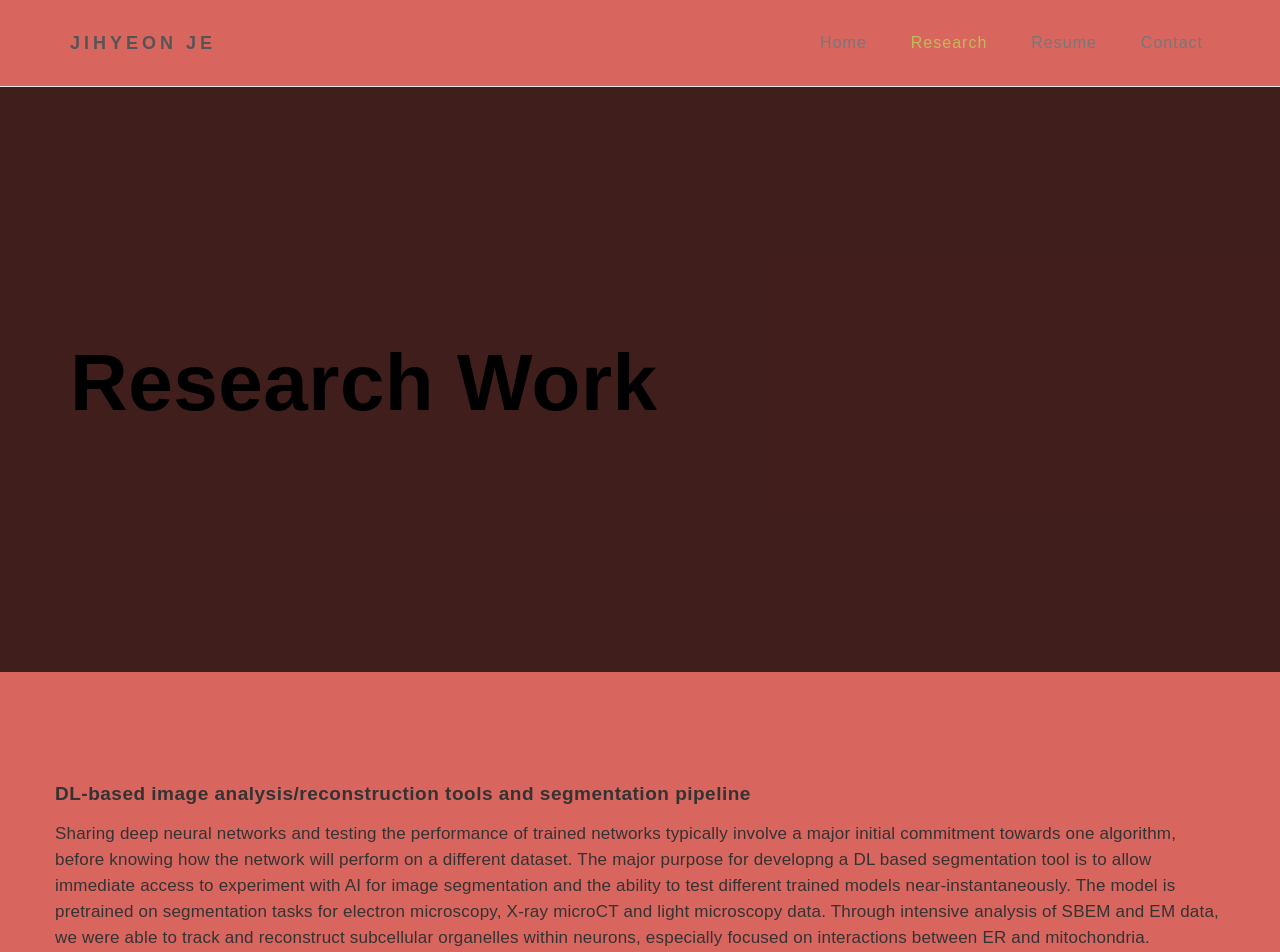
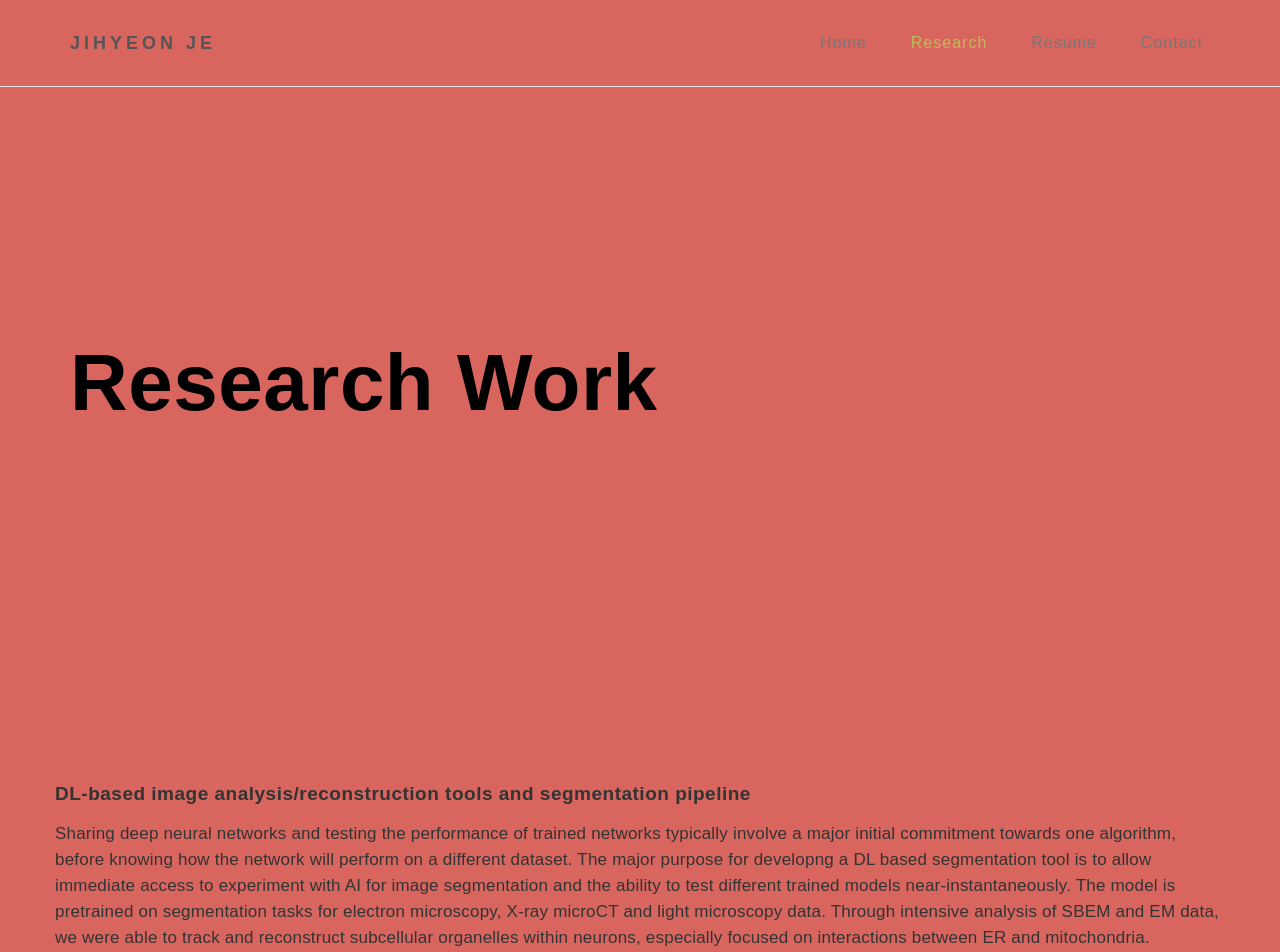
Before and after one commit to rpraka/JihyeonJe.com, a Jekyll site: the page about.html, which Jekyll copies as it is, in a window 1280 px wide. Shown: the top 952 px of the page. Built offline with Jekyll 4.4.1, drawn with Linux system fonts in a browser that asks for light colours.

Commit message:
Update about.html

```diff
--- a/about.html
+++ b/about.html
@@ -63,7 +63,6 @@ http://www.tooplate.com/view/2085-neuron
 <!-- Home Section -->
 
 <section id="home" class="main-about parallax-section">
-     <div class="overlay"></div>
      <div class="container">
           <div class="row">
 
```
